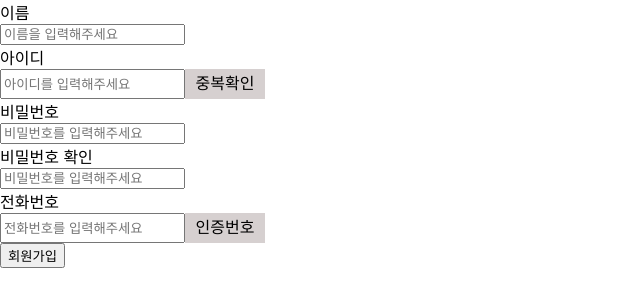
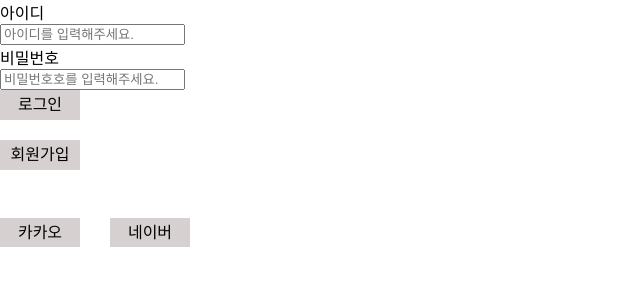
Before and after one commit to nobodys5/practice_code, a React (Create React App) app: page / in a window 1280 px wide. Shown: the top 306 px of the page, without its empty margins (0-640 px from the left). Built offline with nearby package versions, Linux system fonts and the light colour scheme.

Commit message:
로그인 & 회원가입 기능 수정

```diff
--- a/src/App.css
+++ b/src/App.css
@@ -44,11 +44,10 @@
 
 
 
-.input-content .primary {
+.primary {
   width: 80px;
   height: 30px;
   background-color: rgb(55, 245, 182);
-  color: black;
   cursor: pointer;
 }
 .primarysecond {
@@ -71,3 +70,64 @@
   text-align: center;
   line-height: 180%;
 }
+
+.signin-container {
+  display: flex;
+  flex-direction: column;
+  gap: 20px;
+}
+
+.button {
+
+  width: 80px;
+  height: 30px;
+
+  text-align: center;
+  line-height: 180%;
+
+}
+
+.sign-in {
+  background-color: rgb(214, 208, 208);
+  width: 80px;
+  height: 30px;
+  text-align: center;
+  line-height: 180%;
+
+}
+
+.signin-main {
+  display: flex;
+  flex-direction: column;
+  height: 10vw;
+  gap: 20px;
+}
+.signin-box {
+  background-color: rgb(214, 208, 208);
+  width: 80px;
+  height: 30px;
+  text-align: center;
+  line-height: 180%;
+}
+.signup-box {
+  background-color: rgb(214, 208, 208);
+  width: 80px;
+  height: 30px;
+  text-align: center;
+  line-height: 180%;
+}
+
+.sns-box {
+  display: flex;
+  gap: 30px;
+}
+
+.kakao,
+.naver
+{
+  width: 80px;
+  text-align: center;
+  line-height: 180%;
+  background-color: rgb(214, 208, 208);
+
+}
--- a/src/App.tsx
+++ b/src/App.tsx
@@ -8,9 +8,21 @@
 import { Url } from 'url';
 import userEvent from '@testing-library/user-event';
 
+type AuthPath = 'sign-in' | 'sign-up';
+interface Path {
+  type : AuthPath;
+}
 
+function SnSContainer ({type}: Path) {
+  return (
+    <div className='sns-box'>
+      <div className='kakao'>카카오</div>
+      <div className='naver'>네이버</div>
+    </div>
+  )
+}
 
-function App() {
+function Signup({onPathChange}: changeProps) {
 
   const [name, setName] = useState<string>('');
   const [id, setId] = useState<string>('');
@@ -40,7 +52,7 @@
   const [isPasswordMatched, setPasswordMatched] = useState<boolean>(false);
   const [isIdMatched, setIdMatched] = useState<boolean>(false);
   const isComplete = isAuthSend && id && password && passwordPass && telNumber &&
-    isSend && isPasswordMatched && isIdMatched && name ;
+    isSend && isPasswordMatched && isIdMatched && name && authNumber ;
 
 
   const onNameChangeHandler = (event:ChangeEvent<HTMLInputElement>) => {
@@ -110,6 +122,7 @@
     setTelNumber(value);
     setSend(false);
     setTelNumberMessage('');
+    setAuthNumber('');
   };
 
   const onClickTelNumberHandler = () => {
@@ -159,6 +172,8 @@
   }
 
   const onSignupClickHandler = () => {
+    if (!isComplete) return;
+
     if (isComplete) {
       alert("회원가입 성공");
 
@@ -178,6 +193,7 @@
       alert('인증번호를 입력해주세요.');
     }
 
+    onPathChange('sign-in');
   }
 
   useEffect(() => {
@@ -238,20 +254,24 @@
 
   return (
     <div>
-      <SigninComponent  label='이름' type='text' placeholder='이름을 입력해주세요' message={''} messageError={isNameMessage} onchange={onNameChangeHandler} value={name} />
-      <SigninComponent  label='아이디' type='text' placeholder='아이디를 입력해주세요' message={idMessage} messageError={isidMessage} onchange={onIdChangeHandler} value={id} buttonName='중복확인' onClick={onIdClickHandler}/>
-      <SigninComponent  label='비밀번호' type='text' placeholder='비밀번호를 입력해주세요' message={passwordMessage} messageError={ispasswordMessage} onchange={onPasswordChangeHandler} value={password}/>
-      <SigninComponent  label='비밀번호 확인' type='text' placeholder='비밀번호를 입력해주세요' message={passwordPassMessage} messageError={ispasswordPassMessage} onchange={onPasswordPassChangeHandler} value={passwordPass}/>
-      <SigninComponent  label='전화번호' type='text' placeholder='전화번호를 입력해주세요' message={telNumberMessage} messageError={isTelNumberMessage} onchange={onTelNumberChangeHandler} value={telNumber} buttonName='인증번호' onClick={onClickTelNumberHandler}/>
+      <SnSContainer type='sign-up'/>
+      <SignupComponent  label='이름' type='text' placeholder='이름을 입력해주세요' message={''} messageError={isNameMessage} onchange={onNameChangeHandler} value={name} />
+      <SignupComponent  label='아이디' type='text' placeholder='아이디를 입력해주세요' message={idMessage} messageError={isidMessage} onchange={onIdChangeHandler} value={id} buttonName='중복확인' onClick={onIdClickHandler}/>
+      <SignupComponent  label='비밀번호' type='text' placeholder='비밀번호를 입력해주세요' message={passwordMessage} messageError={ispasswordMessage} onchange={onPasswordChangeHandler} value={password}/>
+      <SignupComponent  label='비밀번호 확인' type='text' placeholder='비밀번호를 입력해주세요' message={passwordPassMessage} messageError={ispasswordPassMessage} onchange={onPasswordPassChangeHandler} value={passwordPass}/>
+      <SignupComponent  label='전화번호' type='text' placeholder='전화번호를 입력해주세요' message={telNumberMessage} messageError={isTelNumberMessage} onchange={onTelNumberChangeHandler} value={telNumber} buttonName='인증번호' onClick={onClickTelNumberHandler}/>
       {isSend &&
-      <SigninComponent  label='인증번호' type='text' placeholder='인증번호를 입력해주세요' message={authNumberMessage} messageError={isAuthNumberMessage} onchange={onAuthNumberChangeHandler} value={authNumber} buttonName='인증확인' onClick={onAuthNumberClickHandler}/>
+      <SignupComponent  label='인증번호' type='text' placeholder='인증번호를 입력해주세요' message={authNumberMessage} messageError={isAuthNumberMessage} onchange={onAuthNumberChangeHandler} value={authNumber} buttonName='인증확인' onClick={onAuthNumberClickHandler}/>
       }
 
-      <button  onClick={onSignupClickHandler}>회원가입</button>
+      <div className='signin-container'>
+        <div className={`button ${isComplete ? 'primary' : 'disable'}`} onClick={onSignupClickHandler}>회원가입</div>
+        <div className='sign-in' onClick={() => onPathChange('sign-in')}>로그인</div>
+      </div>
       </div>
   );
 }
-interface Props {
+interface SignupProps {
   label: string;
   type: 'text' | 'password';
   placeholder:string;
@@ -261,54 +281,12 @@
   onchange: (event:ChangeEvent<HTMLInputElement>) => void;
   onClick?: () => void;
   value: string;
-  button?: boolean;
 }
 
-export function SigninComponent ({label, type, placeholder, message, messageError, buttonName, onchange,onClick, value ,button}: Props) {
-  const [name, setName] = useState<string>('');
-  const [id, setId] = useState<string>('');
-  const [idCheck, setIdCheck] = useState<boolean>(false);
 
-  const [password, setPassword] = useState<string>('');
-  const [passwordMessage, setPasswordMessage] = useState<string>('');
-  const [ispasswordMessage, setIsPasswordMessage] = useState<boolean>(false);
+export function SignupComponent ({label, type, placeholder, message, messageError, buttonName, onchange,onClick, value}: SignupProps) {
 
-  const [telNumber, setTelNumber] = useState<string>('');
-  const [telNumberMessage, setTelNumberMessage] = useState<string>('');
-  const [isTelNumberMessage, setIsTelNumberMessage] = useState<boolean>(false);
 
-  const onNameChangeHandler = (event:ChangeEvent<HTMLInputElement>) => {
-    const { value } = event.target;
-    setName(value);
-  }
-  const onIdChangeHandler = (event:ChangeEvent<HTMLInputElement>) => {
-    const { value } = event.target;
-
-    setIdCheck(idCheck);
-    setId(value);
-  }
-  const onPasswordChangeHandler = (event:ChangeEvent<HTMLInputElement>) => {
-    const { value } = event.target;
-    const pattern = /^(?=.*[a-zA-Z])(?=.*[0-9]).{8~13}$/
-    const isSucced = pattern.test(value);
-    setPassword(value);
-
-    const test = (isSucced || !value) ? '' : '8~13자리를 입력해주세요.';
-    setPasswordMessage(test);
-    setIsPasswordMessage(isSucced);
-  }
-
-  const onTelNumberChangeHandler = (event:ChangeEvent<HTMLInputElement>) => {
-    const { value } = event.target;
-
-    const pattern = /^(?=.*[0-9]).{11}$/
-    const isSucced = pattern.test(value);
-    setTelNumber(value);
-
-    const test = (isSucced || !value) ? '' : '중복된 전화번호입니다.';
-    setTelNumberMessage(test);
-    setIsTelNumberMessage(isSucced);
-  }
   return(
     <div>
       <div>{label}</div>
@@ -320,4 +298,61 @@
     </div>
   )
 }
-export default App;
+
+
+export function SignIn ({onPathChange}: changeProps) {
+
+  const [id, setId] = useState<string>('');
+  const [password, setPassword] = useState<string>('');
+
+  const [message, setMessage] = useState<string>('');
+
+
+  const onIdChangeHandler = (event:ChangeEvent<HTMLInputElement>) => {
+    const { value } = event.target;
+    setId(value);
+  }
+  const onPasswordChangeHandler = (event:ChangeEvent<HTMLInputElement>) => {
+    const { value } = event.target;
+    setPassword(value);
+  }
+
+  useEffect (() => {
+    setMessage('');
+  }, [id, password])
+
+  return(
+    <div>
+      <SignupComponent label='아이디' type='text' placeholder='아이디를 입력해주세요.' message='' messageError value={id} onchange={onIdChangeHandler}/>
+      <SignupComponent label='비밀번호' type='text' placeholder='비밀번호호를 입력해주세요.' message={message} messageError value={password} onchange={onPasswordChangeHandler}/>
+      <div className='signin-main'>
+        <div className='signin-box'>로그인</div>
+        <div className='signup-box' onClick={() => onPathChange('sign-up')}>회원가입</div>
+      </div>
+
+        <SnSContainer type='sign-in'/>
+    </div>
+  )
+}
+
+interface changeProps {
+  onPathChange: (path: AuthPath) => void;
+}
+export default function Auth () {
+  const [path, setPath] = useState<AuthPath>('sign-in');
+
+  const onPathChangeHandler = (path:AuthPath) => {
+    setPath(path);
+  }
+
+  return (
+    <div>
+    {path === 'sign-in' ?
+    <SignIn onPathChange={onPathChangeHandler}/>
+    :
+    <Signup onPathChange={onPathChangeHandler}/>
+    }
+
+    </div>
+  )
+}
```
